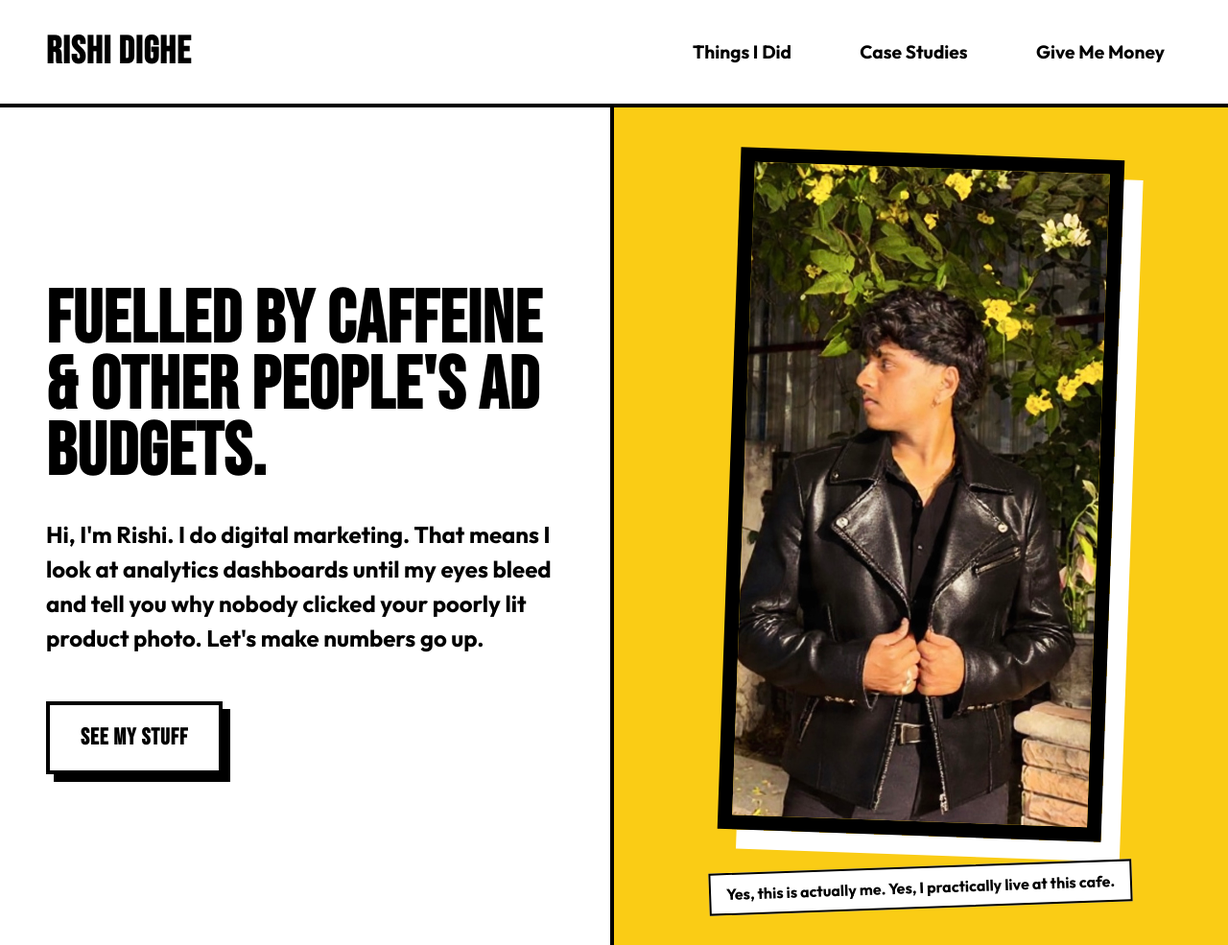
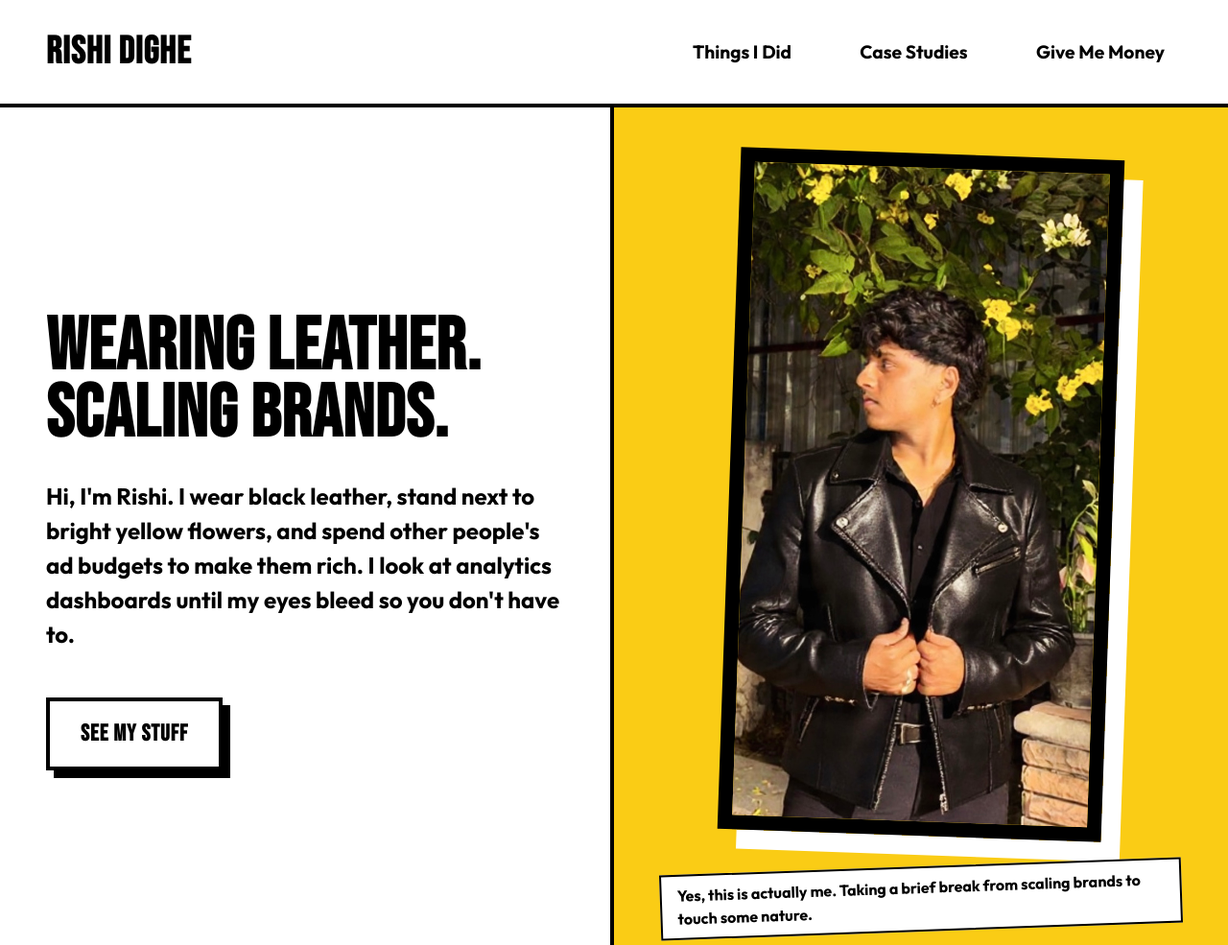
Before and after one commit to rishidighe/Rishi-portfolio, a plain HTML site: page index.html in a window 1280 px wide. Shown: the top 985 px of the page at 96% size. Drawn offline with Linux system fonts and the light colour scheme.

Commit message:
Update hero text to match leather jacket photo

```diff
--- a/index.html
+++ b/index.html
@@ -34,13 +34,13 @@
     <header class="hero">
         <div class="hero-grid">
             <div class="hero-text">
-                <h1>FUELLED BY CAFFEINE & OTHER PEOPLE'S AD BUDGETS.</h1>
-                <p>Hi, I'm Rishi. I do digital marketing. That means I look at analytics dashboards until my eyes bleed and tell you why nobody clicked your poorly lit product photo. Let's make numbers go up.</p>
+                <h1>WEARING LEATHER. SCALING BRANDS.</h1>
+                <p>Hi, I'm Rishi. I wear black leather, stand next to bright yellow flowers, and spend other people's ad budgets to make them rich. I look at analytics dashboards until my eyes bleed so you don't have to.</p>
                 <a href="#work" class="brutal-btn">SEE MY STUFF</a>
             </div>
             <div class="hero-image">
                 <img src="./assets/images/rishi-profile.jpg" alt="Rishi Dighe" id="profile-pic" style="width: 100%; height: auto; border: 15px solid black; box-shadow: 20px 20px 0px white; transform: rotate(2deg);">
-                <div class="image-caption">Yes, this is actually me. Yes, I practically live at this cafe.</div>
+                <div class="image-caption">Yes, this is actually me. Taking a brief break from scaling brands to touch some nature.</div>
             </div>
         </div>
         <div class="marquee">
```
